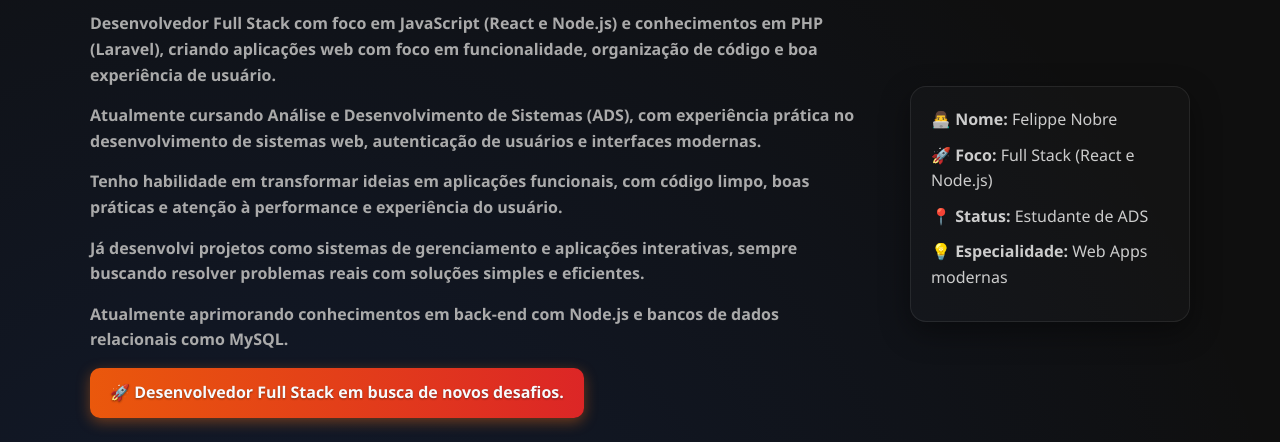
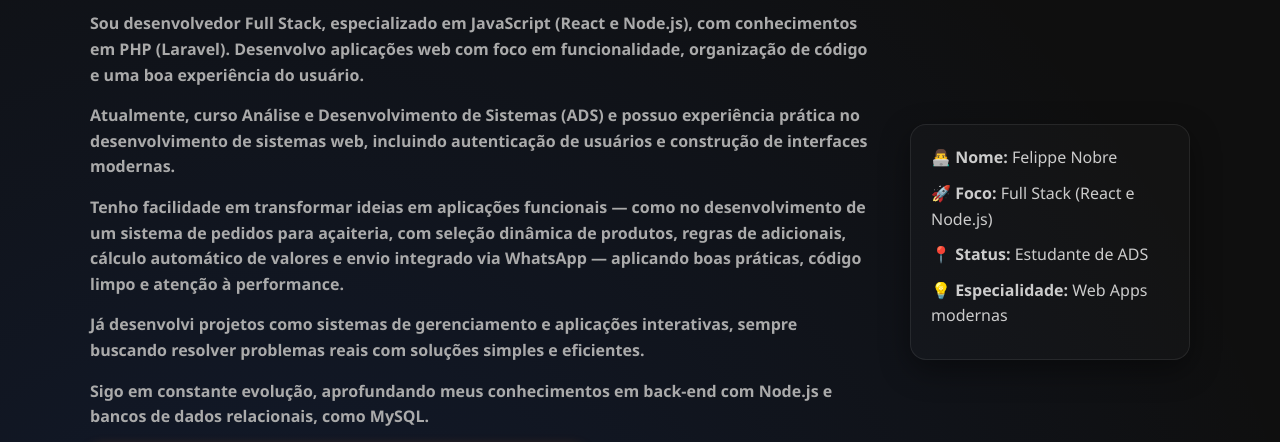
Before and after one commit to Felippe-nobre/meu-site, a plain HTML site: page index.html in a window 1280 px wide. Shown: the part 301-743 px from the top of the page. Drawn offline with nearby package versions, Linux system fonts and the light colour scheme.

Commit message:
atualizando textos

```diff
--- a/index.html
+++ b/index.html
@@ -45,20 +45,16 @@
         <h2>Sobre Mim</h2>
 
         <p>
-          Desenvolvedor Full Stack com foco em JavaScript (React e Node.js) e conhecimentos em PHP (Laravel), criando
-          aplicações web com foco em funcionalidade, organização de código e boa experiência de usuário.
+          Sou desenvolvedor Full Stack, especializado em JavaScript (React e Node.js), com conhecimentos em PHP (Laravel). Desenvolvo aplicações web com foco em funcionalidade, organização de código e uma boa experiência do usuário.
         </p>
 
         <p>
-          Atualmente cursando Análise e Desenvolvimento de Sistemas (ADS), com experiência prática no desenvolvimento de
-          sistemas web, autenticação de usuários e interfaces modernas.
+          Atualmente, curso Análise e Desenvolvimento de Sistemas (ADS) e possuo experiência prática no desenvolvimento de sistemas web, incluindo autenticação de usuários e construção de interfaces modernas.
         </p>
-        <p>Tenho habilidade em transformar ideias em aplicações funcionais, com código limpo, boas práticas e atenção à
-          performance e experiência do usuário.</p>
-        <p>Já desenvolvi projetos como sistemas de gerenciamento e aplicações interativas, sempre buscando resolver
-          problemas reais com soluções simples e eficientes.</p>
+        <p>Tenho facilidade em transformar ideias em aplicações funcionais — como no desenvolvimento de um sistema de pedidos para açaiteria, com seleção dinâmica de produtos, regras de adicionais, cálculo automático de valores e envio integrado via WhatsApp — aplicando boas práticas, código limpo e atenção à performance.</p>
+        <p>Já desenvolvi projetos como sistemas de gerenciamento e aplicações interativas, sempre buscando resolver problemas reais com soluções simples e eficientes.</p>
         <p>
-          Atualmente aprimorando conhecimentos em back-end com Node.js e bancos de dados relacionais como MySQL.
+          Sigo em constante evolução, aprofundando meus conhecimentos em back-end com Node.js e bancos de dados relacionais, como MySQL.
         </p>
 
         <p class="highlight-text">
```
